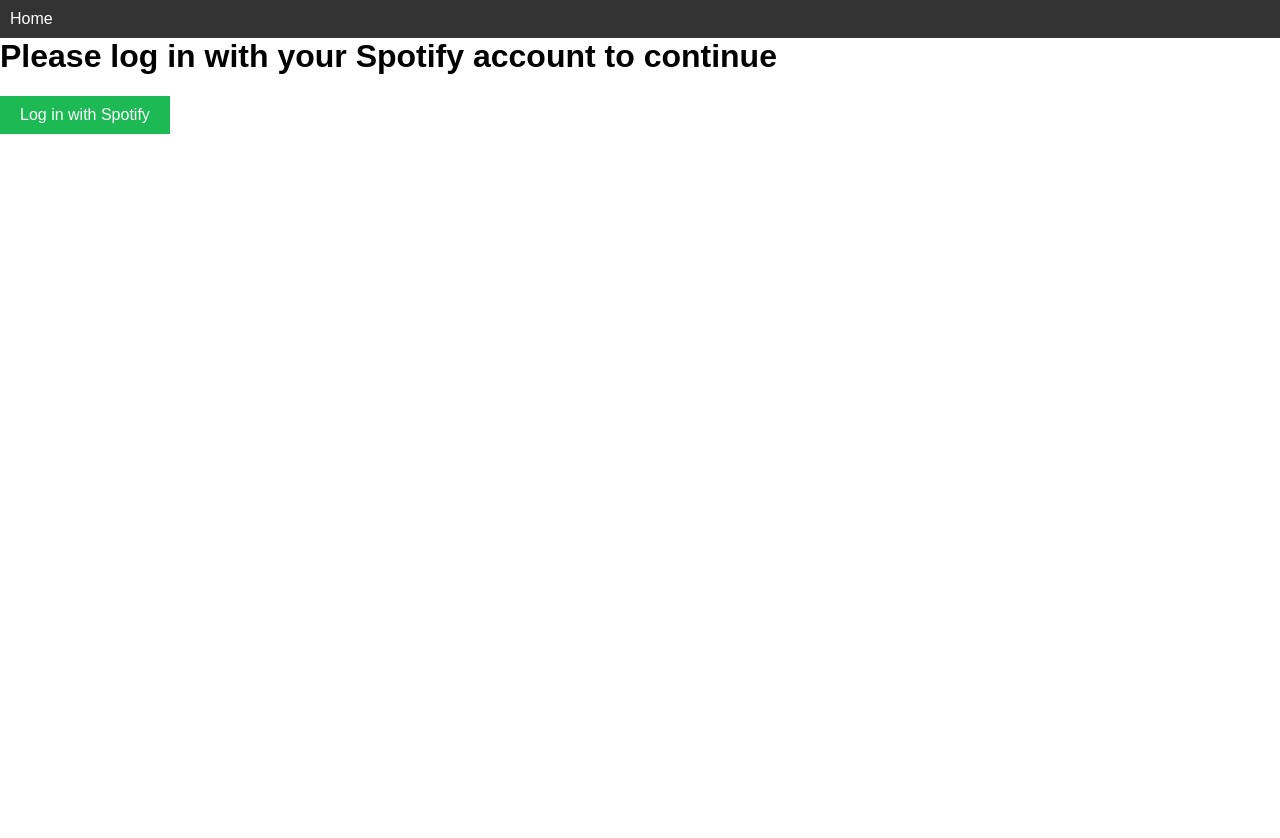
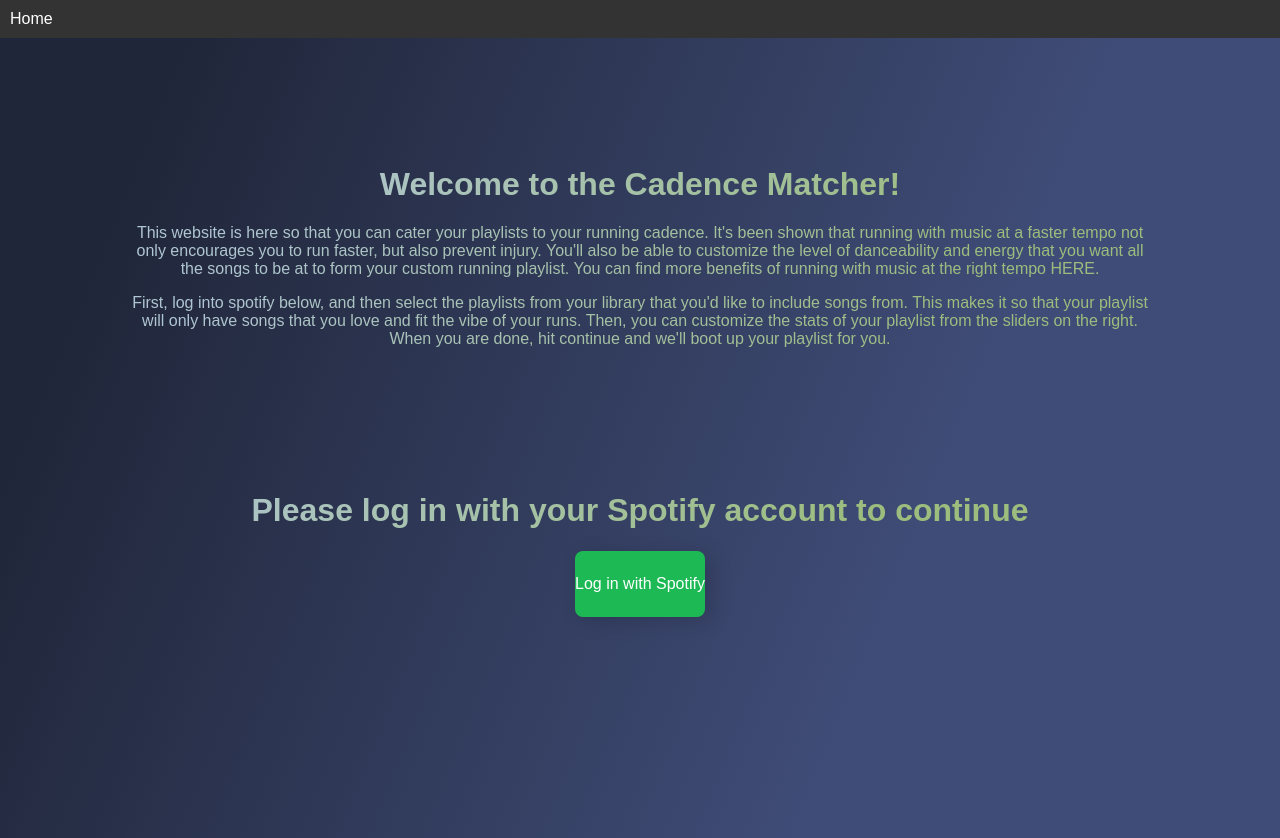
Before and after one commit to AlisRyan/cadence-matcher, a React (Create React App) app in the folder client/: page / in a window 1280 px wide. Before the commit the page ends 800 px from the top, so only its background shows below. Built offline with nearby package versions, Linux system fonts and the light colour scheme.

Commit message:
Prettier

```diff
--- a/client/src/SpotifyApp.js
+++ b/client/src/SpotifyApp.js
@@ -1,21 +1,29 @@
-import React, { useState, useEffect } from 'react';
-import { BrowserRouter as Router, Route, Routes, Link, useLocation } from 'react-router-dom';
-import axios from 'axios';
-import './SpotifyApp.css';
-import { LoginCallback, Search } from './components';
+import React, { useState, useEffect } from "react";
+import {
+  BrowserRouter as Router,
+  Route,
+  Routes,
+  Link,
+  useLocation,
+} from "react-router-dom";
+import axios from "axios";
+import "./SpotifyApp.css";
+import { LoginCallback, Search } from "./components";
+import FilteredTracks from "./components/FilteredTracks";
 
 const SpotifyApp = () => {
   const [accessToken, setAccessToken] = useState(null);
   const [userPlaylists, setUserPlaylists] = useState([]);
   const [selectedPlaylistTracks, setSelectedPlaylistTracks] = useState([]);
-  const [searchTerm, setSearchTerm] = useState('');
+  const [searchTerm, setSearchTerm] = useState("");
   const [selectedPlaylists, setSelectedPlaylists] = useState([]);
-  const spotifyClientId = 'CLIENT_ID'; // Replace with your Spotify Client ID
+  const spotifyClientId = "CLIENT_ID"; // Replace with your Spotify Client ID
+  const [filteredTracks, setFilteredTracks] = useState([]); // Create a state to store the filtered tracks
 
   useEffect(() => {
     // Check if there's a Spotify access token in the URL
-    const params = new URLSearchParams(window.location.hash.replace('#', ''));
-    const accessToken = params.get('access_token');
+    const params = new URLSearchParams(window.location.hash.replace("#", ""));
+    const accessToken = params.get("access_token");
 
     if (accessToken) {
       setAccessToken(accessToken);
@@ -35,7 +43,10 @@
         prevSelectedTracks.filter((track) => track.playlistId !== playlistId)
       );
     } else {
-      setSelectedPlaylists((prevSelectedPlaylists) => [...prevSelectedPlaylists, playlistId]);
+      setSelectedPlaylists((prevSelectedPlaylists) => [
+        ...prevSelectedPlaylists,
+        playlistId,
+      ]);
       getPlaylistTracks(playlistId, (tracks) => {
         setSelectedPlaylistTracks((prevSelectedTracks) => [
           ...prevSelectedTracks,
@@ -47,7 +58,7 @@
 
   const getPlaylists = (token) => {
     axios
-      .get('https://api.spotify.com/v1/me/playlists', {
+      .get("https://api.spotify.com/v1/me/playlists", {
         headers: { Authorization: `Bearer ${token}` },
       })
       .then((response) => {
@@ -56,14 +67,49 @@
           name: playlist.name,
           coverUrl: playlist.images.length > 0 ? playlist.images[0].url : null,
         }));
+
+        // Fetch the user's liked songs playlist separately
+        axios
+          .get("https://api.spotify.com/v1/me/tracks", {
+            headers: { Authorization: `Bearer ${token}` },
+          })
+          .then((response) => {
+            const likedSongsPlaylist = {
+              id: "liked_songs", // A unique ID to represent the liked songs playlist
+              name: "Liked Songs", // Name for display
+              coverUrl: null, // You can add a cover image URL if you have one
+            };
+            playlists.unshift(likedSongsPlaylist); // Add the liked songs playlist at the beginning
+
             setUserPlaylists(playlists);
           })
           .catch((error) => {
-        console.error('Error fetching user playlists:', error);
+            console.error("Error fetching liked songs:", error);
+            setUserPlaylists(playlists); // Still update the user playlists even if fetching liked songs failed
+          });
+      })
+      .catch((error) => {
+        console.error("Error fetching user playlists:", error);
       });
   };
 
   const getPlaylistTracks = (playlistId, callback) => {
+    if (playlistId === "liked_songs") {
+      // Special case for the user's liked songs playlist
+      axios
+        .get("https://api.spotify.com/v1/me/tracks", {
+          headers: { Authorization: `Bearer ${accessToken}` },
+        })
+        .then((response) => {
+          const tracks = response.data.items.map((item) => item.track);
+          callback(tracks);
+        })
+        .catch((error) => {
+          console.error("Error fetching liked songs:", error);
+          callback([]); // Return an empty array in case of an error
+        });
+    } else {
+      // Fetch tracks for regular playlists
       axios
         .get(`https://api.spotify.com/v1/playlists/${playlistId}/tracks`, {
           headers: { Authorization: `Bearer ${accessToken}` },
@@ -73,8 +119,10 @@
           callback(tracks);
         })
         .catch((error) => {
-        console.error('Error fetching playlist tracks:', error);
+          console.error("Error fetching playlist tracks:", error);
+          callback([]); // Return an empty array in case of an error
         });
+    }
   };
 
   const handleSearchChange = (event) => {
@@ -86,8 +134,8 @@
   );
 
   const handleLogin = () => {
-    const redirectUri = 'http://localhost:3000';
-    window.location.href = `https://accounts.spotify.com/authorize?client_id=${spotifyClientId}&response_type=token&redirect_uri=${redirectUri}&scope=user-read-private%20playlist-read-private`;
+    const redirectUri = "http://localhost:3000";
+    window.location.href = `https://accounts.spotify.com/authorize?client_id=${spotifyClientId}&response_type=token&redirect_uri=${redirectUri}&scope=user-read-private%20playlist-read-private%20user-library-read`;
   };
 
   const handleLogout = () => {
@@ -98,7 +146,8 @@
     <Router>
       <nav>
         <Link to="/">Home</Link>
-        {accessToken && <button onClick={handleLogout}>Logout</button>} {/* Show Logout button if accessToken is present */}
+        {accessToken && <button onClick={handleLogout}>Logout</button>}{" "}
+        {/* Show Logout button if accessToken is present */}
       </nav>
       <Routes>
         <Route
@@ -111,12 +160,17 @@
               handleSearchChange={handleSearchChange}
               handlePlaylistSelect={handlePlaylistSelect}
               selectedPlaylistTracks={selectedPlaylistTracks}
-              setSelectedPlaylistTracks={setSelectedPlaylistTracks} // Pass the setter function down
+              setSelectedPlaylistTracks={setSelectedPlaylistTracks}
               handleLogin={handleLogin}
+              setFilteredTracks={setFilteredTracks} // Pass the setFilteredTracks function here
             />
           }
         />
         <Route path="/callback" element={<LoginCallback />} />
+        <Route
+          path="/filtered"
+          element={<FilteredTracks filteredTracks={filteredTracks} />}
+        />
       </Routes>
     </Router>
   );
--- /dev/null
+++ b/client/src/components/FilteredTracks.js
@@ -0,0 +1,16 @@
+import React from 'react';
+
+const FilteredTracks = ({ filteredTracks }) => {
+  return (
+    <div>
+      <h1>Filtered tracks</h1>
+      <ul>
+        {filteredTracks.map((track) => (
+          <li key={track.id}>{track.name}</li>
+        ))}
+      </ul>
+    </div>
+  );
+};
+
+export default FilteredTracks;
--- /dev/null
+++ b/client/src/components/LoginScreen/LoginScreen.css
@@ -0,0 +1,99 @@
+
+.full {
+    display: flex;
+    height: 100vh;
+    flex-direction: column;
+    align-items: center;
+    text-align: center;
+    background: linear-gradient(112.1deg, rgb(32, 38, 57) 11.4%, rgb(63, 76, 119) 70.2%);
+    /* color: rgb(135, 176, 183); */
+}
+.text-gradient {
+  background-color: red;
+  background-image: linear-gradient(112.1deg, #afc5d2 20%, #9cbd7d 70.2%);
+  background-size: 100%;
+  background-repeat: repeat;
+  background-clip: text;
+  -webkit-text-fill-color: transparent;
+  -moz-background-clip: text;
+  -moz-text-fill-color: transparent;
+}
+
+.head {
+    padding-top: 10%;
+    padding-left: 5%;
+    padding-right: 5%;
+
+}
+
+p {
+    padding-left: 10%;
+    padding-right: 10%;
+}
+
+.log {
+    color: white;
+    padding: 20px;
+    text-align: center;
+    text-decoration: none;
+    display: inline-block;
+    font-size: 16px;
+    margin: 4px 2px;
+    cursor: pointer;
+    -webkit-text-fill-color: white;
+    color: white;
+}
+
+  .log:hover, .log:hover span{
+      animation: button-animation-rev 0.65s ease-out forwards;
+  }
+
+  .log:hover {
+    box-shadow: 3px 2px 10px 1px rgba(0,0,0,0.15);
+    transition: 0.5s;
+  }
+
+  @keyframes button-animation {
+    0% {
+      background-position: top right;
+    }
+    100% {
+      background-position: top left;
+    }
+  }
+
+  @keyframes button-animation-rev {
+    0% {
+      background-position: top left;
+    }
+    100% {
+      background-position: top right;
+    }
+  }
+
+  .log {
+    margin-top: 1em;
+    margin-left: auto;
+    margin-right: auto;
+    background-image: linear-gradient(45deg, #1DB954 50%, #191414 50%);
+    background-size: 270%;
+    background-repeat: repeat;
+    background-position: top right;
+    animation: button-animation 0.65s 0.15s ease-out forwards;
+    display: table;
+    border-radius: 0.5em;
+    text-decoration: none;
+    box-shadow: 7px 4px 20px 1px rgba(0,0,0,0.15);
+    padding: 1.5em 0;
+    cursor: pointer;
+  }
+  .log span {
+    font-family: "Archivo Black", sans-serif;
+    font-weight: normal;
+    font-size: 2em;
+    text-align: center;
+    margin-bottom: 0;
+    margin-bottom: -0.25em;
+    width: 100%;
+    padding: 0 1.5em;
+  }
--- /dev/null
+++ b/client/src/components/LoginScreen/LoginScreen.js
@@ -0,0 +1,36 @@
+import React from 'react';
+import './LoginScreen.css';
+
+const LoginScreen = ({ handleLogin }) => {
+  return (
+    <div class="full">
+      <div class = "text-gradient">
+      <div class="info">
+      <h1 class="head"> Welcome to the Cadence Matcher! </h1>
+      <p>This website is here so that you can cater
+        your playlists to your running cadence.
+        It's been shown that running with music at a faster
+        tempo not only encourages you to run faster, but also
+        prevent injury. You'll also be able to customize the level of
+        danceability and energy that you want all the songs to be at
+        to form your custom running playlist. You can find
+        more benefits of running with music at the right tempo HERE.</p>
+        <p>First, log into spotify below, and then select the playlists from
+          your library that you'd like to include songs from. This makes it so that
+          your playlist will only have songs that you love and fit the vibe
+          of your runs. Then, you can customize the stats of your playlist from
+          the sliders on the right. When you are done, hit continue and we'll
+          boot up your playlist for you.
+        </p>
+
+      </div>
+    <div>
+      <h1 class="head">Please log in with your Spotify account to continue</h1>
+      <button class="log" onClick={handleLogin}>Log in with Spotify</button>
+    </div>
+    </div>
+    </div>
+  );
+};
+
+export default LoginScreen;
--- /dev/null
+++ b/client/src/components/PlaylistGrid/PlaylistGrid.js
@@ -0,0 +1,25 @@
+import React from 'react';
+import './PlaylistGrid.css';
+import spotifyLogo from './spotify-logo.png'; // Make sure to import the Spotify logo image
+
+const PlaylistGrid = ({ playlists, handlePlaylistSelect }) => {
+  return (
+    <div className="playlist-grid">
+      {playlists.map((playlist) => (
+        <div
+          className="playlist-item"
+          key={playlist.id} // Use playlist ID as the first part of the key
+          onClick={() => handlePlaylistSelect(playlist.id)}
+        >
+          {playlist.coverUrl && <img className="playlist-cover" src={playlist.coverUrl} alt="Playlist Cover" />}
+          <span className="playlist-name">{playlist.name}</span>
+          <a href={playlist.spotifyLink} target="_blank" rel="noopener noreferrer">
+            <img className="spotify-logo" src={spotifyLogo} alt="Spotify Logo" />
+          </a>
+        </div>
+      ))}
+    </div>
+  );
+};
+
+export default PlaylistGrid;
--- a/client/src/components/Search.js
+++ b/client/src/components/Search.js
@@ -1,23 +1,27 @@
-import React, { useState } from 'react';
+import React, { useState, useEffect } from 'react';
 import './Search.css';
-import PlaylistGrid from './PlaylistGrid';
+import PlaylistGrid from './PlaylistGrid/PlaylistGrid';
 import Slider from './Slider';
 import axios from 'axios';
+import { useNavigate } from 'react-router-dom';
+import FilteredTracks from './FilteredTracks';
+import LoginScreen from './LoginScreen/LoginScreen';
 
 const Search = ({
   accessToken,
   userPlaylists,
-  filteredPlaylists,
-  handleSearchChange,
   handlePlaylistSelect,
   selectedPlaylistTracks,
   setSelectedPlaylistTracks,
   handleLogin,
+  setFilteredTracks, // Receive the setter function as a prop
 }) => {
   const [selectedPlaylists, setSelectedPlaylists] = useState([]);
   const [energyRange, setEnergyRange] = useState({ min: 0, max: 10 });
   const [danceabilityRange, setDanceabilityRange] = useState({ min: 0, max: 10 });
   const [tempoRange, setTempoRange] = useState({ min: 0, max: 200 });
+
+  const navigate = useNavigate();
 
   const togglePlaylistSelection = (playlistId) => {
     if (selectedPlaylists.includes(playlistId)) {
@@ -31,6 +35,21 @@
       setSelectedPlaylists((prevSelectedPlaylists) => [...prevSelectedPlaylists, playlistId]);
       handlePlaylistSelect(playlistId);
     }
+
+    // Remove or add the selected playlist from the filteredPlaylists
+    setFilteredPlaylists((prevFilteredPlaylists) =>
+      prevFilteredPlaylists.filter((playlist) => playlist.id !== playlistId)
+    );
+  };
+
+  const [filteredPlaylists, setFilteredPlaylists] = useState(userPlaylists);
+
+  const handleSearchChange = (event) => {
+    const searchTerm = event.target.value.toLowerCase();
+    const filtered = userPlaylists.filter((playlist) =>
+      playlist.name.toLowerCase().includes(searchTerm)
+    );
+    setFilteredPlaylists(filtered);
   };
 
   const handleContinue = () => {
@@ -54,12 +73,11 @@
         // Filter selected tracks based on energy, danceability, and tempo ranges here
         const filteredTracks = selectedPlaylistTracks.filter((track, index) => {
           const { energy, danceability, tempo } = audioFeatures[index];
-          console.log(audioFeatures[index])
           return (
-            energy >= energyRange.min * .1 &&
-            energy <= energyRange.max * .1 &&
-            danceability >= danceabilityRange.min * .1 &&
-            danceability <= danceabilityRange.max * .1 &&
+            energy >= energyRange.min * 0.1 &&
+            energy <= energyRange.max * 0.1 &&
+            danceability >= danceabilityRange.min * 0.1 &&
+            danceability <= danceabilityRange.max * 0.1 &&
             tempo >= tempoRange.min &&
             tempo <= tempoRange.max
           );
@@ -67,12 +85,23 @@
 
         console.log('Filtered tracks:', filteredTracks);
         // Optionally, you can set the filtered tracks to the state or do other operations with them.
+
+    // Set the filtered tracks to the state in the parent component (SpotifyApp.js)
+    setFilteredTracks(filteredTracks);
+
+    // Navigate to the FilteredTracks component with the filteredTracks as state
+    navigate('/filtered', { state: { filteredTracks } });
       })
       .catch((error) => {
         console.error('Error fetching audio features:', error);
       });
   };
 
+
+  // Initialize filteredPlaylists with userPlaylists by default
+  useEffect(() => {
+    setFilteredPlaylists(userPlaylists);
+  }, [userPlaylists]);
 
   return (
     <div>
@@ -94,11 +123,11 @@
                 <div className="selected-playlists-container">
                   <h2>Selected Playlists</h2>
                   <div className="selected-playlists">
-                    {selectedPlaylists.map((playlistId) => {
+                    {selectedPlaylists.map((playlistId, index) => {
                       const playlist = userPlaylists.find((playlist) => playlist.id === playlistId);
                       return (
                         <div
-                          key={playlist.id}
+                          key={`${playlist.id}-${index}`}
                           className="selected-playlist-item"
                           onClick={() => togglePlaylistSelection(playlist.id)}
                         >
@@ -114,8 +143,8 @@
                 <div className="selected-tracks-container">
                   <h2>Selected Tracks</h2>
                   <ul>
-                    {selectedPlaylistTracks.map((track) => (
-                      <li key={track.id}>{track.name}</li>
+                    {selectedPlaylistTracks.map((track, index) => (
+                      <li key={`${track.id}-${index}`}>{track.name}</li>
                     ))}
                   </ul>
                 </div>
@@ -144,7 +173,6 @@
                     step={5}
                     onChange={(value) => setTempoRange({ min: value.minValue, max: value.maxValue })}
                   />
-
                 </div>
               )}
             </div>
@@ -152,10 +180,9 @@
           {selectedPlaylists.length > 0 && <button onClick={handleContinue}>Continue</button>}
         </div>
       ) : (
-        <div>
-          <h1>Please log in with your Spotify account to continue</h1>
-          <button onClick={handleLogin}>Log in with Spotify</button>
-        </div>
+        <LoginScreen
+        handleLogin={handleLogin}
+        />
       )}
     </div>
   );
--- a/client/src/components/Slider.js
+++ b/client/src/components/Slider.js
@@ -1,4 +1,3 @@
-// Slider.js
 import React from 'react';
 import MultiRangeSlider from "multi-range-slider-react";
 
@@ -13,6 +12,11 @@
         minValue={min}
         maxValue={max}
         onInput={(values) => onChange(values)} // Call the onChange prop with the new value
+        boxShadow="false"
+        label="false"
+        border="false"
+        ruler="false"
+        style={{border:'none', boxShadow:'none'}}
       />
     </div>
   );
```
Also changed, not shown: client/src/components/PlaylistGrid.js (deleted, +0 -17 lines), client/src/components/PlaylistGrid/PlaylistGrid.css (renamed from client/src/components/PlaylistGrid.css, +12 -6 lines), client/src/components/Search.css (+46 -0 lines), client/src/components/PlaylistGrid/spotify-logo.png (added). Lines whose indentation alone changed are shown as unchanged.
